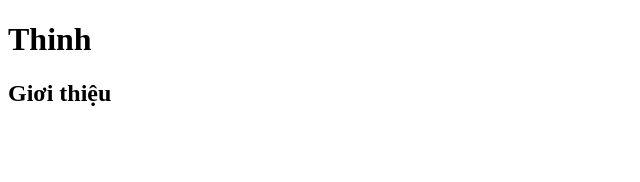
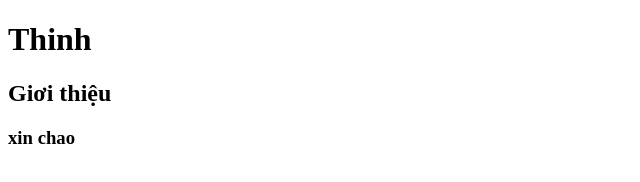
Before and after one commit to nguyenquochungthinh/nguyenquochungthinh.github.io, a plain HTML site: page index.html in a window 1280 px wide. Shown: the full height of the page, 0-640 px from the left. Drawn offline with Linux system fonts and the light colour scheme.

Commit message:
up load len

```diff
--- a/index.html
+++ b/index.html
@@ -8,5 +8,6 @@
 <body>
     <h1>Thinh</h1>
     <h2>Giơi thiệu</h2>
+    <h3>xin chao</h3>
 </body>
 </html>
```
